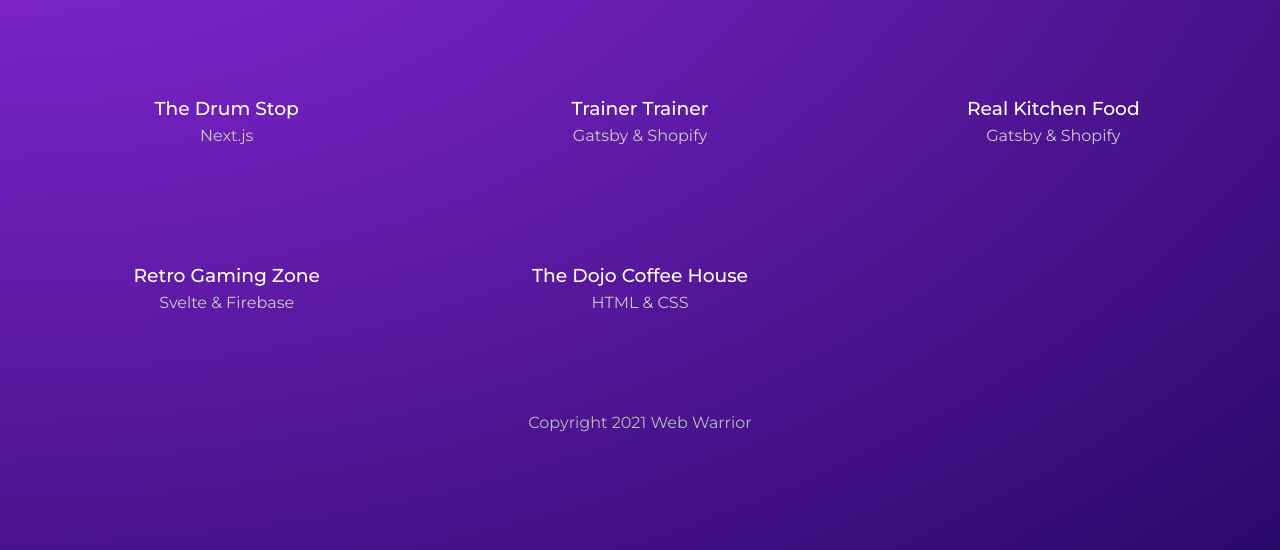
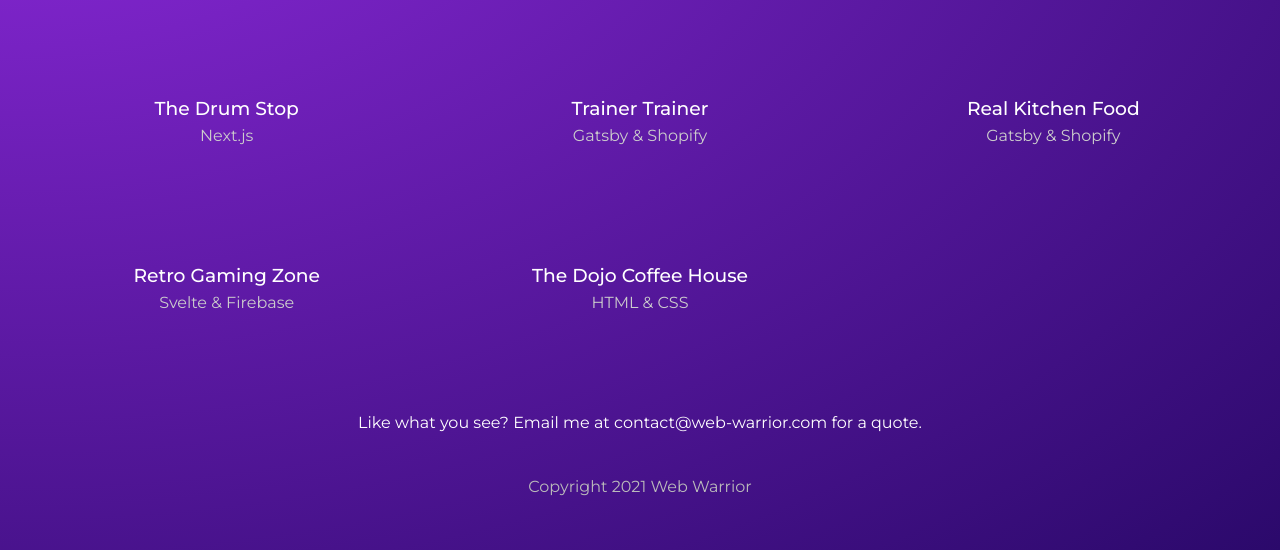
Before and after one commit to alex-gru/gatsby-react-web-warrior, a Gatsby site: page /projects in a window 1280 px wide. Shown: the part 250-800 px from the top of the page. Built offline with nearby package versions, Linux system fonts and the light colour scheme; Gatsby itself is replaced by a stand-in of ours.

Commit message:
use multiple GraphQL queries on a page

```diff
--- a/gatsby-config.js
+++ b/gatsby-config.js
@@ -29,6 +29,7 @@
   siteMetadata: {
     title: 'Web Warrior',
     description: 'Web Dev Portfolio',
-    copyright: 'This website is copyright 2021 Web Warrior'
+    copyright: 'This website is copyright 2021 Web Warrior',
+    contact: 'contact@web-warrior.com'
   }
 }
--- a/src/pages/projects/index.js
+++ b/src/pages/projects/index.js
@@ -5,7 +5,8 @@
 
 function Projects({ data }) {
   console.log(data)
-  const projects = data.allMarkdownRemark.nodes
+  const projects = data.projects.nodes
+  const contact = data.contact.siteMetadata.contact
 
   return (
     <Layout>
@@ -13,16 +14,16 @@
         <h2>Portfolio</h2>
         <h3>Projects & Websites I've created</h3>
         <div className={styles.projects}>
-          { projects.map(project => (
+          {projects.map(project => (
             <Link to={"/projects/" + project.frontmatter.slug} key={project.id}>
               <div>
-              <h3>{ project.frontmatter.title }</h3>
-              <p>{ project.frontmatter.stack }</p>
+                <h3>{project.frontmatter.title}</h3>
+                <p>{project.frontmatter.stack}</p>
               </div>
             </Link>
           ))}
         </div>
-
+        <p>Like what you see? Email me at <a href={"mailto:" + contact }>{ contact }</a> for a quote.</p>
       </div>
     </Layout>
   )
@@ -31,7 +32,9 @@
 export default Projects
 export const query = graphql`
   query ProjectsPage {
-  allMarkdownRemark(sort: {fields: frontmatter___date, order: DESC}) {
+    projects: allMarkdownRemark(
+      sort: { fields: frontmatter___date, order: DESC }
+    ) {
       nodes {
         frontmatter {
           slug
@@ -42,5 +45,10 @@
         id
       }
     }
+    contact: site {
+      siteMetadata {
+        contact
+      }
+    }
   }
 `
```
Lines whose indentation alone changed are shown as unchanged.
